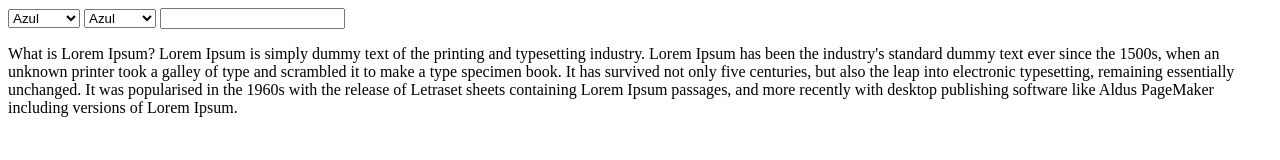
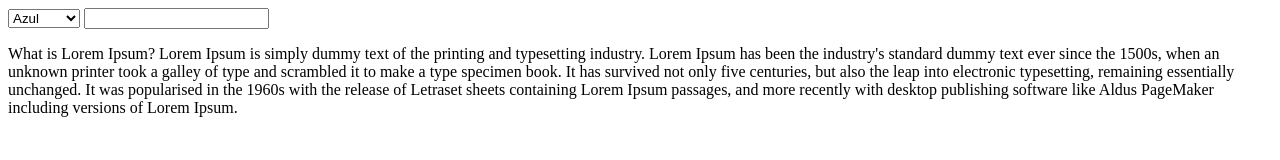
Before and after one commit to Minatto95/trybe-exercicios, a plain HTML site: page dia-4-javascript-webstorage/index.html in a window 1280 px wide. Drawn offline with Linux system fonts and the light colour scheme.

Commit message:
atualizacao

```diff
--- a/dia-4-javascript-webstorage/index.html
+++ b/dia-4-javascript-webstorage/index.html
@@ -19,15 +19,6 @@
 
 </select>
 
-<select name="" id="textColor">
-
-    <option value="blue">Azul</option>
-    <option value="green">Verde</option>
-    <option value="yellow">Amarelo</option>
-    <option value="pink">Rosa</option>
-
-
-</select>
 
 <input type="number" name="font-size" id="fontSize" min="20">
 
--- a/dia-4-javascript-webstorage/script.js
+++ b/dia-4-javascript-webstorage/script.js
@@ -17,12 +17,6 @@
 
   })
 
-  let selectTexto = document.getElementById("texto");
-
-
-
-
-
 
   let savedBackground = localStorage.getItem('backgroundColor')
   document.body.style.backgroundColor = savedBackground;
```
